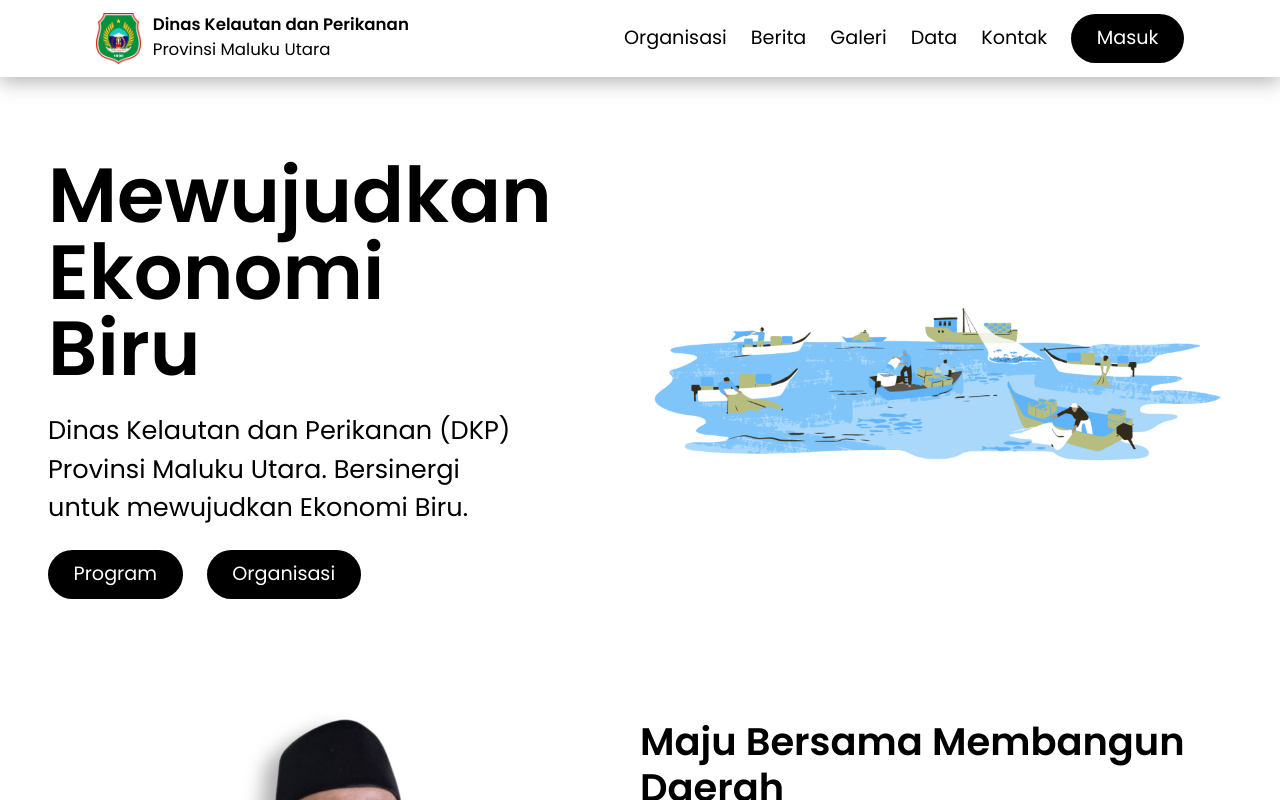
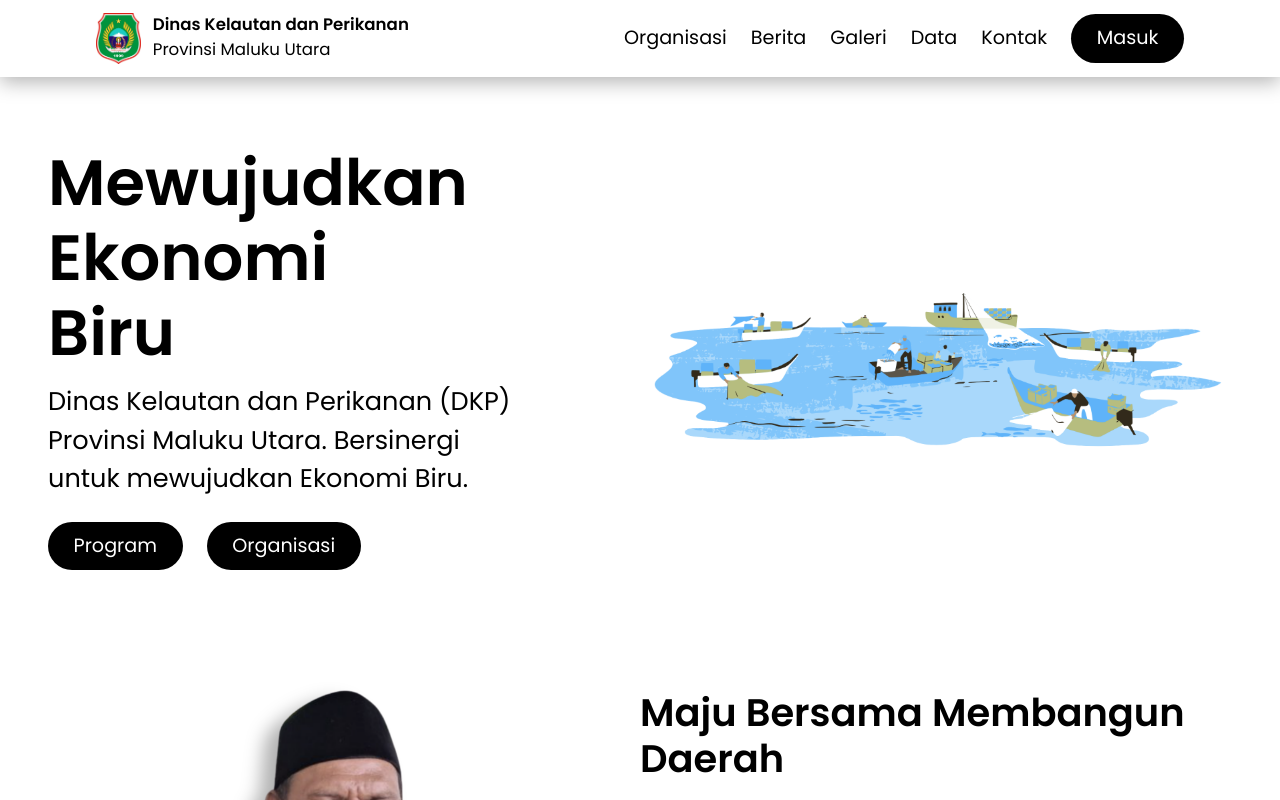
Before and after one commit to dwikhalis/dkpmalut, a Next.js app: page / in a window 1280 px wide. Shown: the top 800 px of the page. Built offline with nearby package versions, Linux system fonts and the light colour scheme.

Commit message:
Page Galeri with same layout as Page Berita

```diff
--- a/app/Galeri/page.tsx
+++ b/app/Galeri/page.tsx
@@ -1,11 +1,41 @@
 import React from "react";
 import Navbar from "../components/Navbar";
 import Footer from "../components/Footer";
+import Card from "../components/Card";
+import DummyContent from "@/public/dummyDatabase.json";
 
 const page = () => {
   return (
     <>
       <Navbar />
+      <section className="lg:mx-24 my-12 mx-12">
+        <div className="flex flex-col gap-3">
+          <h2>Galeri Kelautan Perikanan</h2>
+          <h5>
+            Galeri Foto dan Video seputar dunia Kelautan dan Perikanan Provinsi
+            Maluku Utara
+          </h5>
+        </div>
+        {/* //! DESKTOP */}
+        <div className="hidden md:flex flex-wrap lg:gap-10 gap-6 w-full mt-12">
+          {DummyContent.map((e, idx) => {
+            return (
+              <div className="w-[30%]" key={idx}>
+                <Card type="open" data={DummyContent} id={idx + 1} />
+              </div>
+            );
+          })}
+        </div>
+
+        {/* //! MOBILE */}
+        <div className="md:hidden flex flex-col lg:gap-10 gap-6 w-full mt-10">
+          {DummyContent.map((e, idx) => {
+            return (
+              <Card type="open" data={DummyContent} id={idx + 1} key={idx} />
+            );
+          })}
+        </div>
+      </section>
       <Footer />
     </>
   );
--- a/app/components/Hero.tsx
+++ b/app/components/Hero.tsx
@@ -6,7 +6,9 @@ export default function Hero() {
       {/* Desktop Hero */}
       <div className="hidden md:flex justify-between items-center mx-12 2xl:mx-24 mt-10 py-10">
         <div className="flex flex-col gap-6 w-[40%]">
-          <h1>Mewujudkan Ekonomi Biru</h1>
+          <h1>Mewujudkan</h1>
+          <h1>Ekonomi</h1>
+          <h1>Biru</h1>
           <h3>
             Dinas Kelautan dan Perikanan (DKP) Provinsi Maluku Utara. Bersinergi
             untuk mewujudkan Ekonomi Biru.
--- a/app/globals.css
+++ b/app/globals.css
@@ -26,9 +26,9 @@ body {
 }
 
 h1 {
-  font-size: 6vw;
+  font-size: 5vw;
   font-weight: 600;
-  line-height: 1;
+  line-height: 0.8;
 }
 
 h2 {
```
